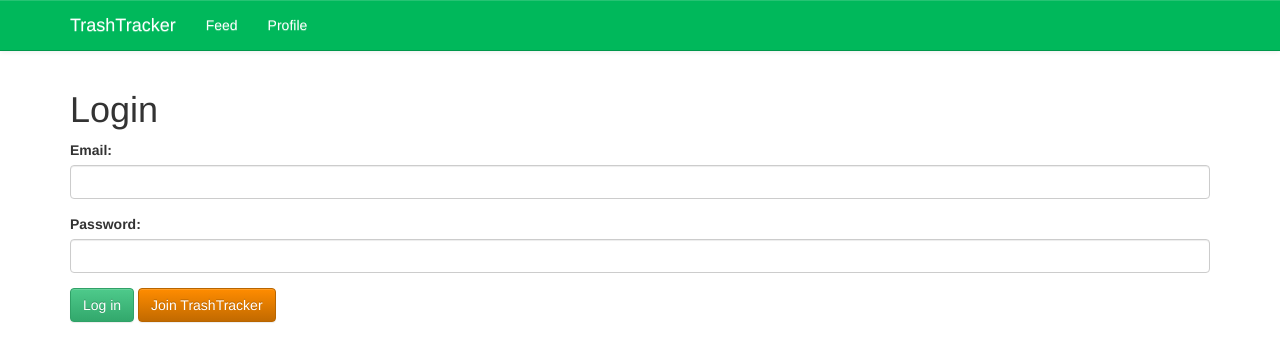
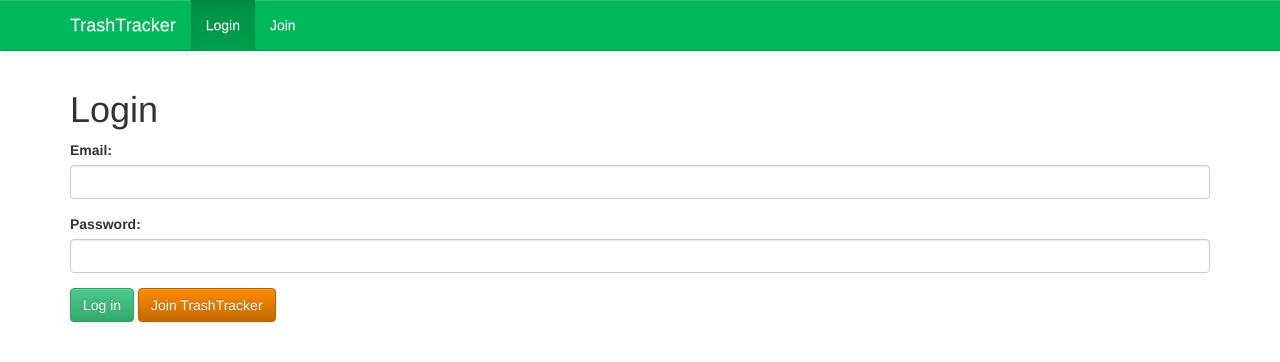
Before and after one commit to kocsenc/FoodTracker, a Jekyll site: the page built from login.html, in a window 1280 px wide. Shown: the top 362 px of the page. Built offline with Jekyll 4.4.1, drawn with Linux system fonts in a browser that asks for light colours; nearby versions of some CDN libraries.

Commit message:
Testing switching the navbar buttons to "Login" and "Join"

```diff
--- a/_includes/header.html
+++ b/_includes/header.html
@@ -4,6 +4,7 @@
             <a class="navbar-brand" href="/">TrashTracker</a>
         </div>
         <div id="navbar">
+            {% if page.url != "/login/" and page.url != "/join/" %}
             <ul class="nav navbar-nav">
                 <li {% if page.url == "/feed/" %} class="active" {% endif %}>
                     <a href="/feed">Feed</a>
@@ -12,7 +13,6 @@
                     <a href="/profile">Profile</a>
                 </li>
             </ul>
-            {% if page.url != "/login/" and page.url != "/join/" %}
             <ul class="nav navbar-nav navbar-right">
                 <li {% if page.url == "/submit/" %} class="active" {% endif %}>
                     <p class="navbar-btn">
@@ -22,7 +22,16 @@
                     </p>
                 </li>
             </ul>
-            {%endif%}
+            {% else %}
+            <ul class="nav navbar-nav">
+                <li {% if page.url == "/login/" %} class="active" {% endif %}>
+                    <a href="/login">Login</a>
+                </li>
+                <li {% if page.url == "/join/" %} class="active" {% endif %}>
+                    <a href="/join">Join</a>
+                </li>
+            </ul>
+            {% endif %}
         </div>
     </div>
 </nav>
```
